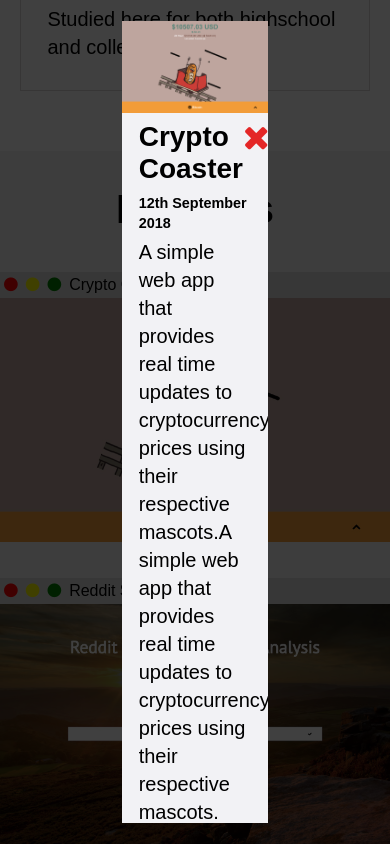
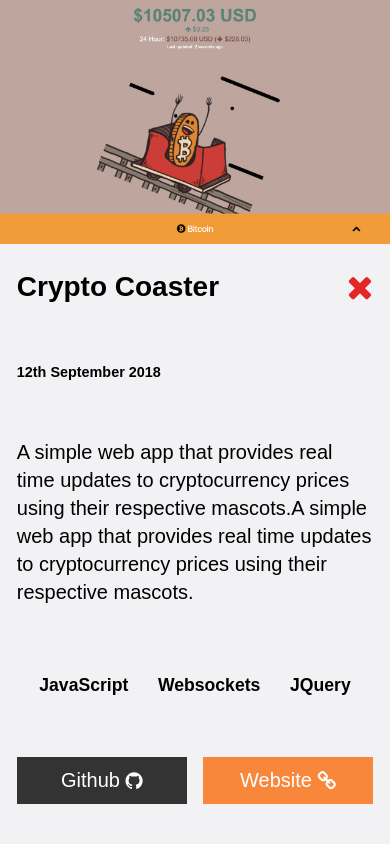
Before and after one commit to HarveyD/seng-portfolio, a React (Create React App) app: page / in a window 390 px wide. Both pictures are taken after a click on the element 195 px from the left and 5300 px from the top of the page. Shown: the part 4878-5722 px from the top of the page. Built offline with nearby package versions, Linux system fonts and the light colour scheme; some icons are missing.

Commit message:
feat: disable scroll on modal click + style project modal for mobile

```diff
--- a/src/components/project-modal/project-modal.scss
+++ b/src/components/project-modal/project-modal.scss
@@ -16,6 +16,8 @@
   cursor: pointer;
 
   .modal-content-container {
+    display: flex;
+    flex-direction: column;
     background-color: $background-secondary;
     max-width: 37.5%;
     max-height: 95%;
@@ -24,6 +26,10 @@
     cursor: default;
 
     .modal-body-container {
+      display: flex;
+      flex-direction: column;
+      justify-content: space-around;
+      flex: 1;
       padding: 0.25rem 1.05rem 1.05rem 1.05rem;
 
       .header-container {
@@ -54,7 +60,7 @@
       font-size: 0.9rem;
     }
 
-    .skills-container {
+    .technologies-container {
       display: flex;
       flex-direction: row;
       justify-content: space-evenly;
@@ -103,7 +109,13 @@
 }
 
 @media only screen and (max-width: 768px) {
-  .project-container {
-    width: 100%;
+  .project-modal-container {
+    .modal-content-container {
+      max-width: 100%;
+      width: 100%;
+      max-height: 100%;
+      height: 100%;
+      overflow: hidden;
+    }
   }
 }
--- a/src/components/project-modal/project-modal.tsx
+++ b/src/components/project-modal/project-modal.tsx
@@ -30,7 +30,16 @@ const renderButtons = (url: any) => (
   </div>
 );
 
-const ProjectModal: React.StatelessComponent<IProps> = props => {
+class ProjectModal extends React.Component<IProps> {
+  public componentDidMount() {
+    document.body.classList.add('disable-scroll');
+  }
+
+  public componentWillUnmount() {
+    document.body.classList.remove('disable-scroll');
+  }
+
+  public render() {
     const {
       project: {
         img,
@@ -40,7 +49,7 @@ const ProjectModal: React.StatelessComponent<IProps> = props => {
         url
       },
       modalExitEvent
-  } = props;
+    } = this.props;
 
     return (
       <div className="project-modal-container" onClick={modalExitEvent}>
@@ -59,13 +68,14 @@ const ProjectModal: React.StatelessComponent<IProps> = props => {
             <p className="created-date">12th September 2018</p>
             <p>{detailed}</p>
 
-          <div className="skills-container">{renderTechnologies(tagList)}</div>
+            <div className="technologies-container">{renderTechnologies(tagList)}</div>
 
             {renderButtons(url)}
           </div>
         </div>
       </div>
     );
-};
+  }
+}
 
 export default ProjectModal;
--- a/src/index.css
+++ b/src/index.css
@@ -4,3 +4,7 @@ body {
   font-family: sans-serif;
   overflow-x: hidden;
 }
+
+body.disable-scroll {
+  overflow-y: hidden;
+}
```
Lines whose indentation alone changed are shown as unchanged.
